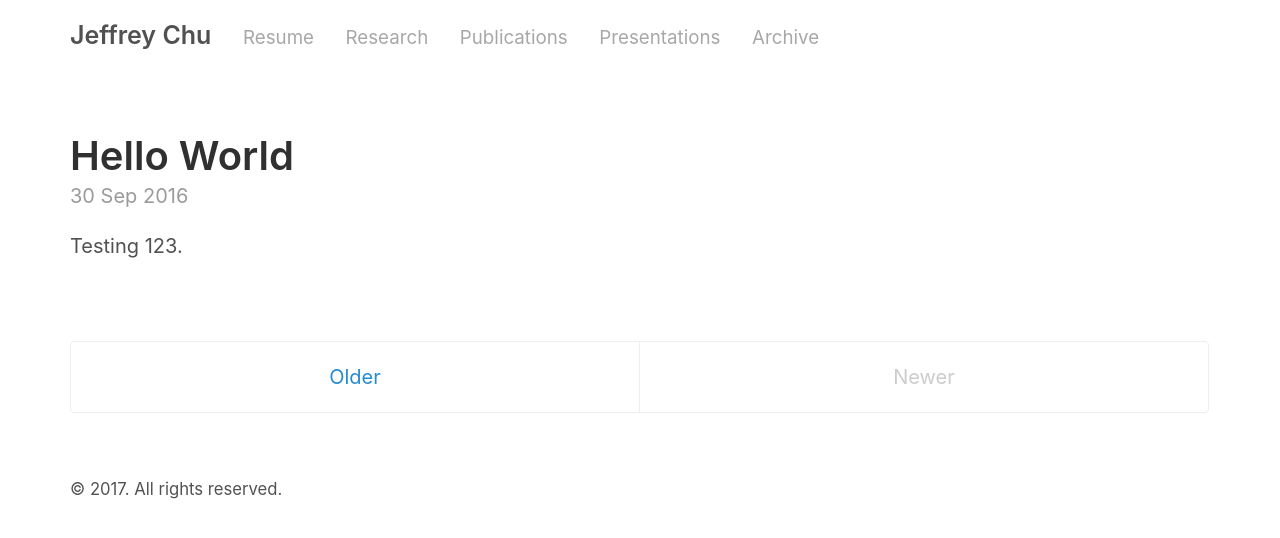
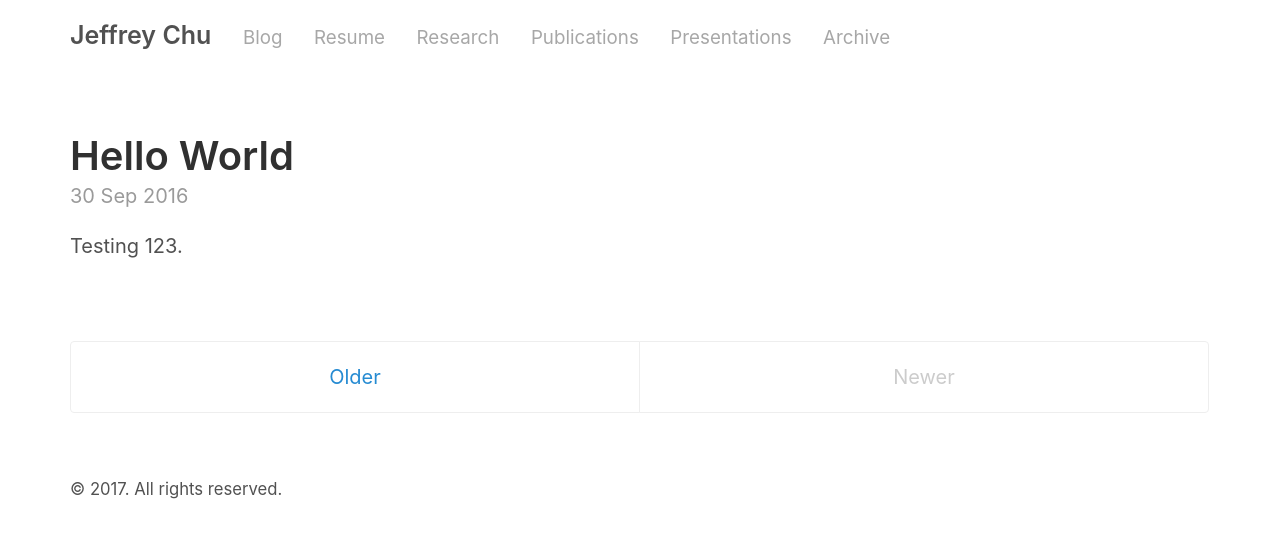
Before and after one commit to jeffrey-chu/jeffrey-chu.github.io, a Jekyll site: the page built from index.html, in a window 1280 px wide. Shown: the top 538 px of the page. Built offline with Jekyll 4.4.1, drawn with Linux system fonts in a browser that asks for light colours; the list of posts is cut into pages by our own code.

Commit message:
Update _config.yml

```diff
--- a/_config.yml
+++ b/_config.yml
@@ -9,6 +9,7 @@ paginate:            1
 baseurl:             ""
 
 pages_list:
+  Blog: '/blog'
   Resume: '/about'
   Research: '/research'
   Publications: '/pub'
```
